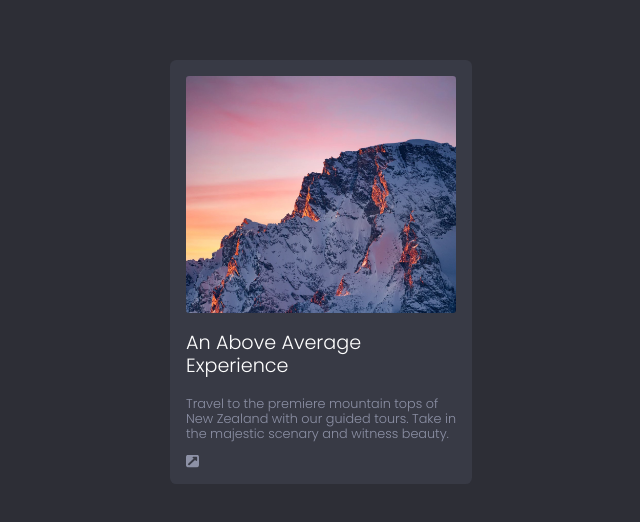
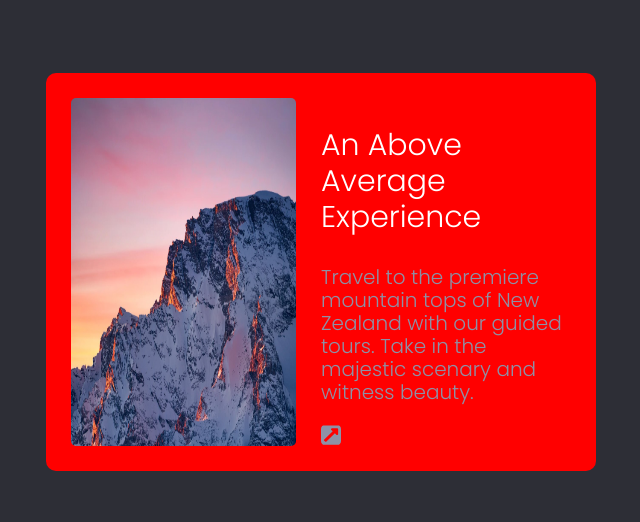
Before and after one commit to ddeveloperr/from-figma-to-code, a plain HTML site: page 002/index.html in a window 1280 px wide. Shown: the part 128-650 px from the top of the page, without its empty margins (319-959 px from the left). Drawn offline with nearby package versions, Linux system fonts and the light colour scheme.

Commit message:
Add media query with green- red background img

```diff
--- a/002/index.css
+++ b/002/index.css
@@ -39,3 +39,33 @@ p.description {
 .link {
     width: .8rem;
 }
+
+@media only screen and (min-width: 550px) {
+
+    .container {
+        max-width: 500px;
+        background: green;
+    }
+
+    .photo {
+        width: 9rem;
+        margin-right: 1rem;
+    }
+
+    a {
+        display: flex;
+    }
+
+}
+
+@media only screen and (min-width: 950px) {
+
+    html {
+        font-size: 25px;
+    }
+
+    .container {
+        background: red;
+    }
+
+}
```
